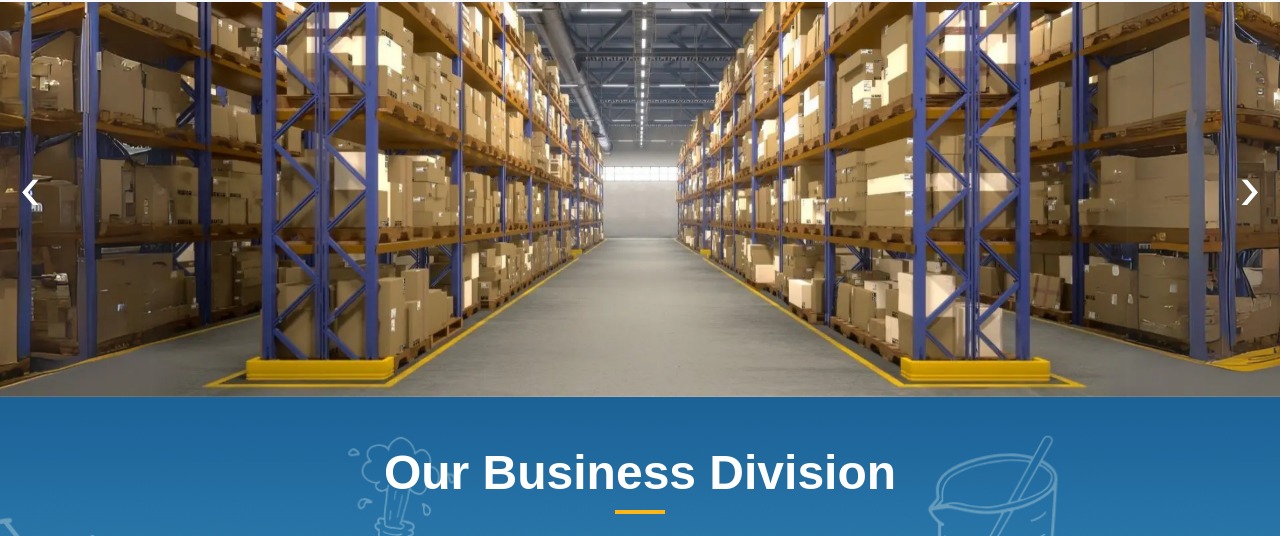
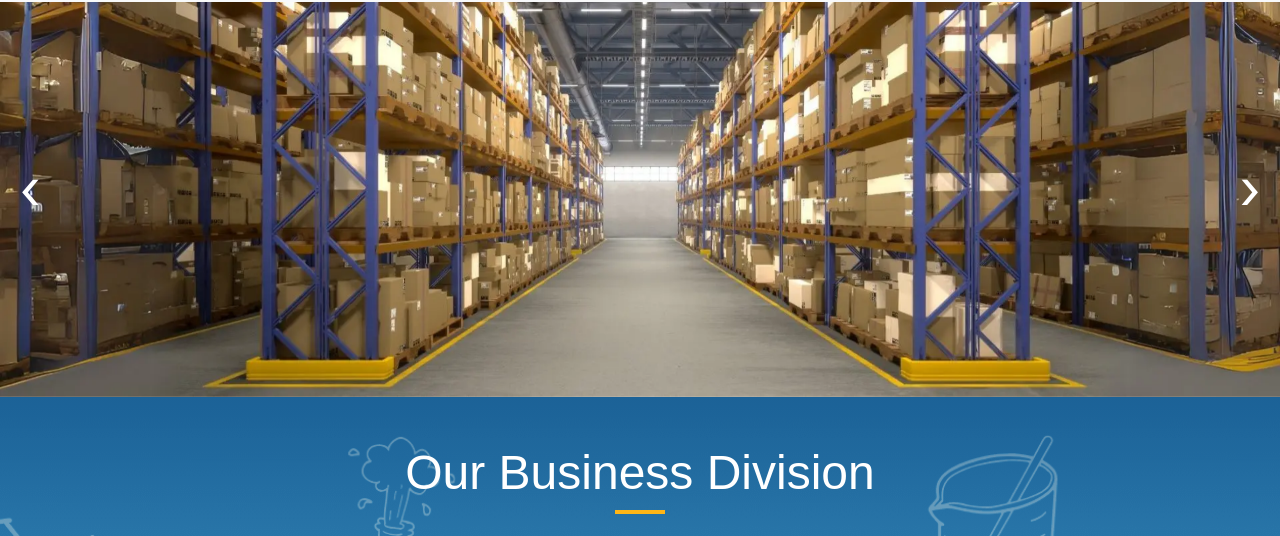
Before and after one commit to ShriiiTrackingSolutions/IndusLabSolution, a plain HTML site: page index.html in a window 1280 px wide. Shown: the part 100-636 px from the top of the page. Drawn offline with nearby package versions, Linux system fonts and the light colour scheme.

Commit message:
Update style.css

```diff
--- a/css/style.css
+++ b/css/style.css
@@ -11,8 +11,8 @@
   --hover-secondary: #ffca57;
 }
 
-@import url('https://fonts.googleapis.com/css2?family=Inter:ital,opsz,wght@0,14..32,100..900;1,14..32,100..900&family=Oswald:wght@200..700&display=swap');
 
+@import url('https://fonts.googleapis.com/css2?family=Bytesized&family=Inter:ital,opsz,wght@0,14..32,100..900;1,14..32,100..900&family=Oswald:wght@200..700&display=swap');
 
 
 /* .oswald-<uniquifier> {
@@ -22,7 +22,6 @@
   font-style: normal;
 } */
 
-
 /*
 .inter-<uniquifier> {
   font-family: "Inter", sans-serif;
@@ -30,6 +29,13 @@
   font-weight: <weight>;
   font-style: normal;
 } */
+
+/* .bytesized-regular {
+  font-family: "Bytesized", sans-serif;
+  font-weight: 400;
+  font-style: normal;
+} */
+
 
 * {
   box-sizing: border-box ;
@@ -68,9 +74,12 @@ img {
 
 .secH {
   font-size: 48px;
-  font-weight: 700;
+/*   font-weight: 700;
   font-family: "Oswald", sans-serif;
   font-optical-sizing: auto;
+  font-style: normal; */
+   font-family: "Bytesized", sans-serif;
+  font-weight: 400;
   font-style: normal;
   position: relative;
   line-height: 52px;
```
